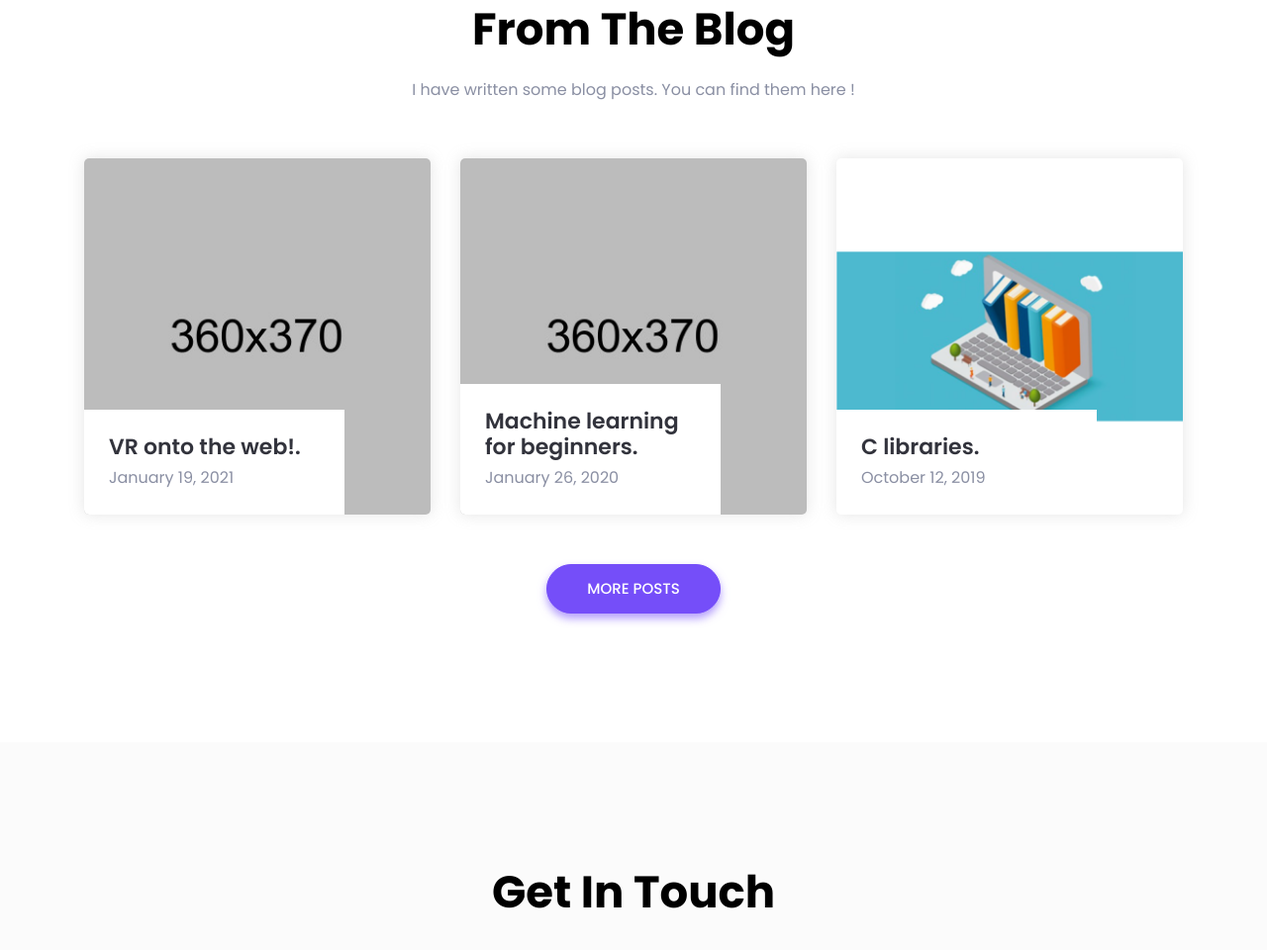
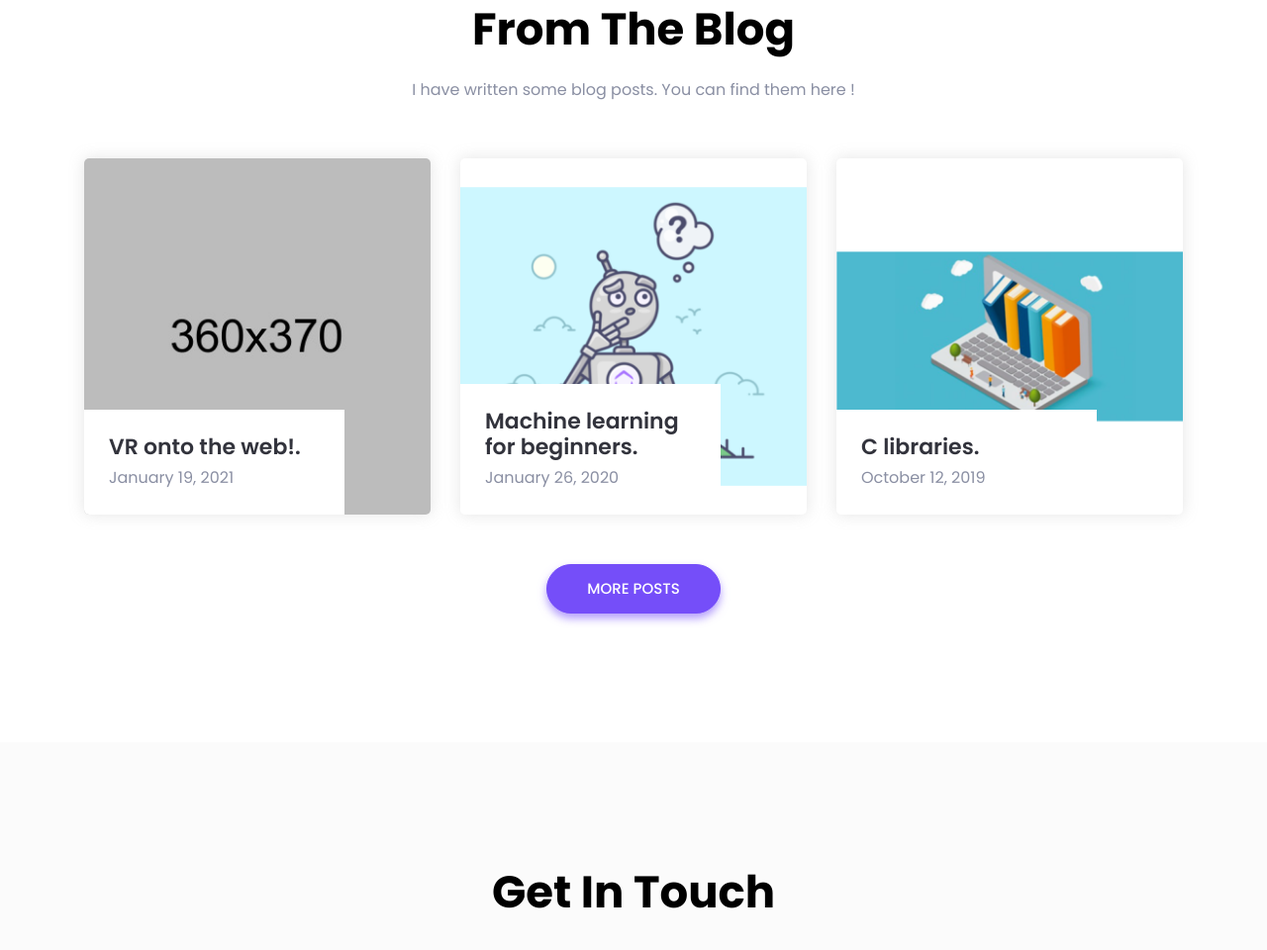
Before and after one commit to CutiePizza/CutiePizza.github.io, a plain HTML site: page index.html in a window 1280 px wide. Shown: the part 3459-4419 px from the top of the page at 99% size. Drawn offline with Linux system fonts and the light colour scheme; files whose address does not match are found by name.

Commit message:
added blog images

```diff
--- a/index.html
+++ b/index.html
@@ -539,7 +539,7 @@
                 <div class="col-lg-4 col-md-8 col-sm-9">
                     <div class="single-blog mt-30">
                         <div class="blog-image">
-                            <img src="assets/images/blog/b-2.jpg" alt="Blog">
+                            <img src="assets/images/blog/machine.png" alt="Blog">
                         </div>
                         <div class="blog-content">
                             <h4 class="blog-title"><a href="https://ines-chokri97.medium.com/machine-learning-for-absolute-beginners-8f4b06c6dab6" target="_blank">Machine learning for beginners.</a></h4>
```
Also changed, not shown: assets/images/blog/machine.png (added).
